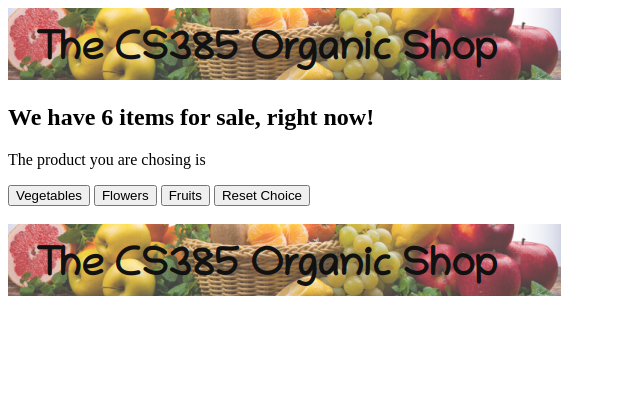
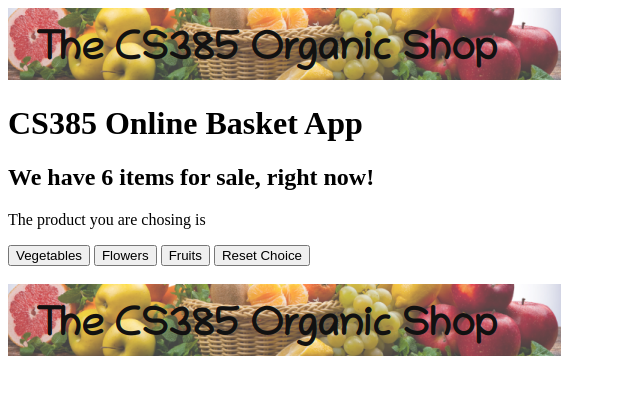
Before and after one commit to Frenkie-Wang-Music/CS385_Online_Basket_App, a React (Vite) app in the folder frontend/: page / in a window 1280 px wide. Shown: the top 394 px of the page, without its empty margins (0-640 px from the left). Built offline with nearby package versions, Linux system fonts and the light colour scheme.

Commit message:
Add a Title

```diff
--- a/frontend/src/App.jsx
+++ b/frontend/src/App.jsx
@@ -59,6 +59,7 @@ function App() {
   return (
     <>
       <img src={logoBanner} alt="CS385 branding" />
+      <h1>CS385 Online Basket App</h1>
       <h2>We have {inventory.length} items for sale, right now!</h2>
       <p>The product you are chosing is <b>{productChoice}</b> </p>
       <button onClick={() => changeProductCategory("Vegetables")}>
```
